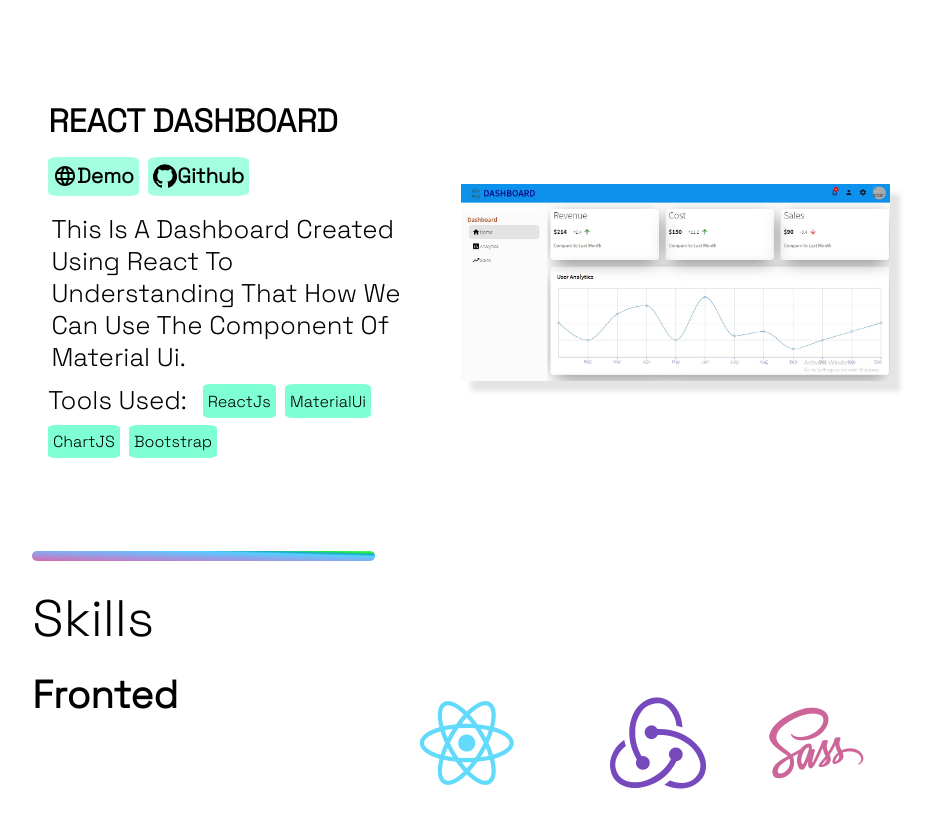
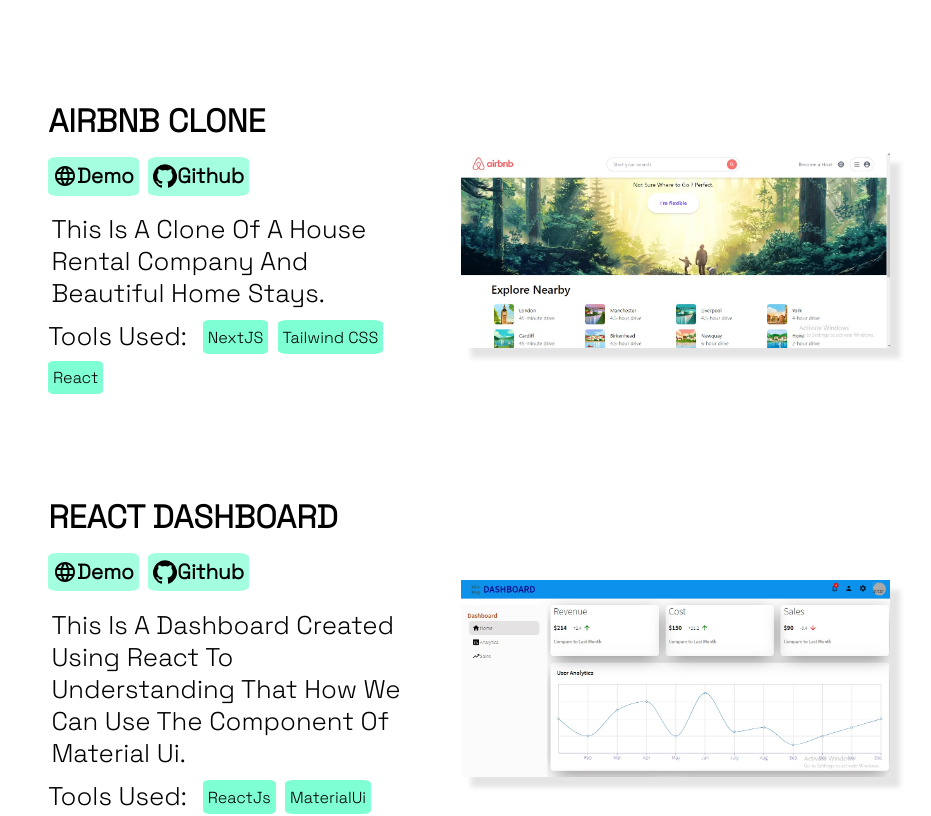
Before and after one commit to kgunique/portfolioAug2021, a React (Create React App) app: page / in a window 1280 px wide. Shown: the part 1218-2034 px from the top of the page, without its empty margins (179-1110 px from the left). Built offline with nearby package versions, Linux system fonts and the light colour scheme; a web font is replaced by a local one.

Commit message:
added new project

```diff
--- a/src/components/Data/ProjectData.js
+++ b/src/components/Data/ProjectData.js
@@ -10,6 +10,15 @@
     },
     {
         id:"p2",
+        title:"Airbnb Clone",
+        demo:"https://reverent-villani-e8d436.netlify.app/",
+        github:"https://github.com/kgunique/Airbnb-clone",
+        description:"This is a clone of a House Rental company and beautiful home stays.",
+        tags:["NextJS","Tailwind CSS","React"],
+        image:require("../../asset/Airbnb.jpg").default,
+    },
+    {
+        id:"p3",
         title:"React DashBoard",
         demo:"https://nifty-wozniak-1e8034.netlify.app/",
         github:"https://github.com/kgunique/Reactdashboard",
@@ -17,4 +26,5 @@
         tags:["ReactJs","MaterialUi","ChartJS","Bootstrap"],
         image:require("../../asset/dashboard_img.jpg").default,
     },
+
 ]
```
Also changed, not shown: src/asset/Airbnb.jpg (added).
